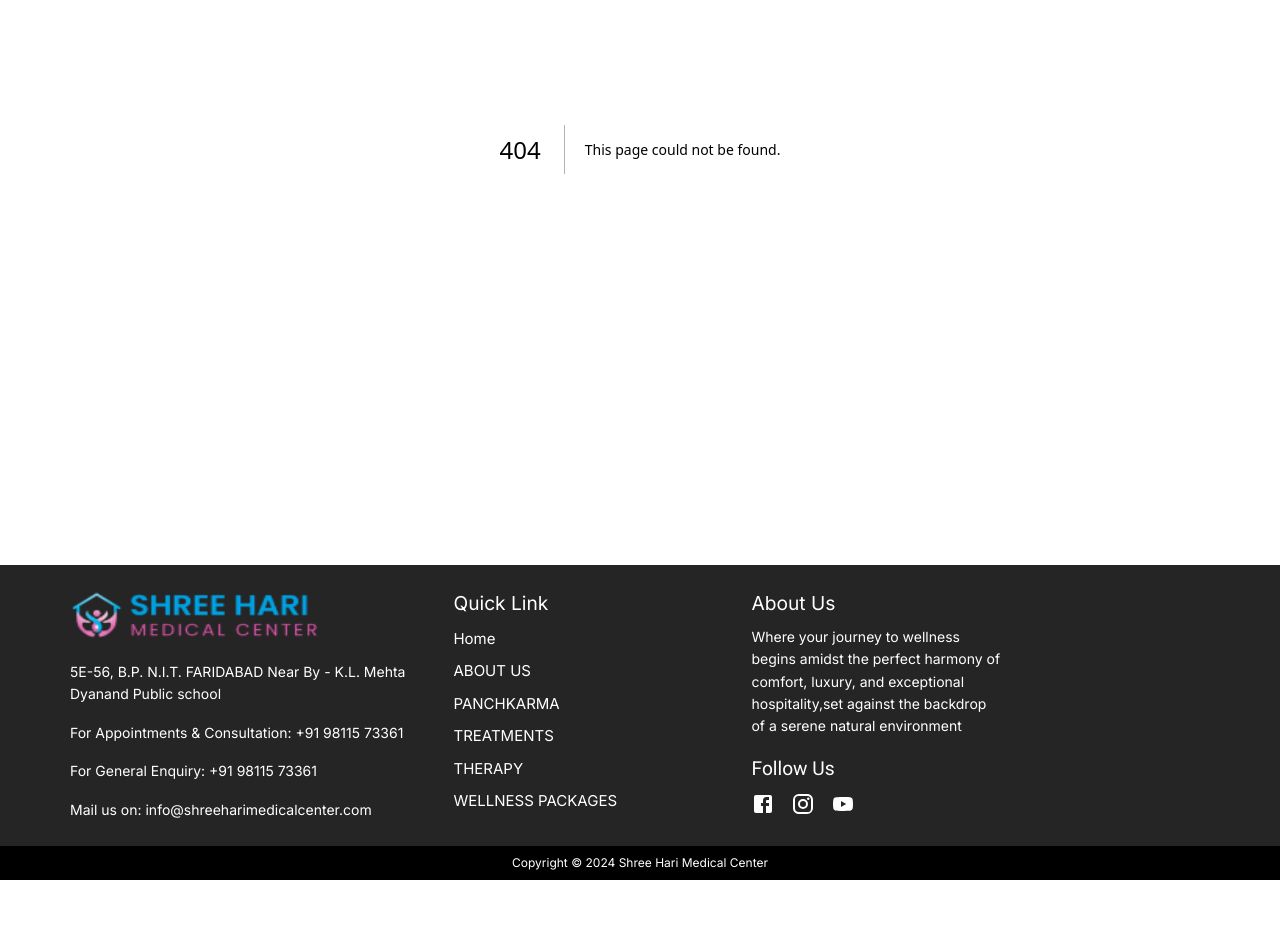
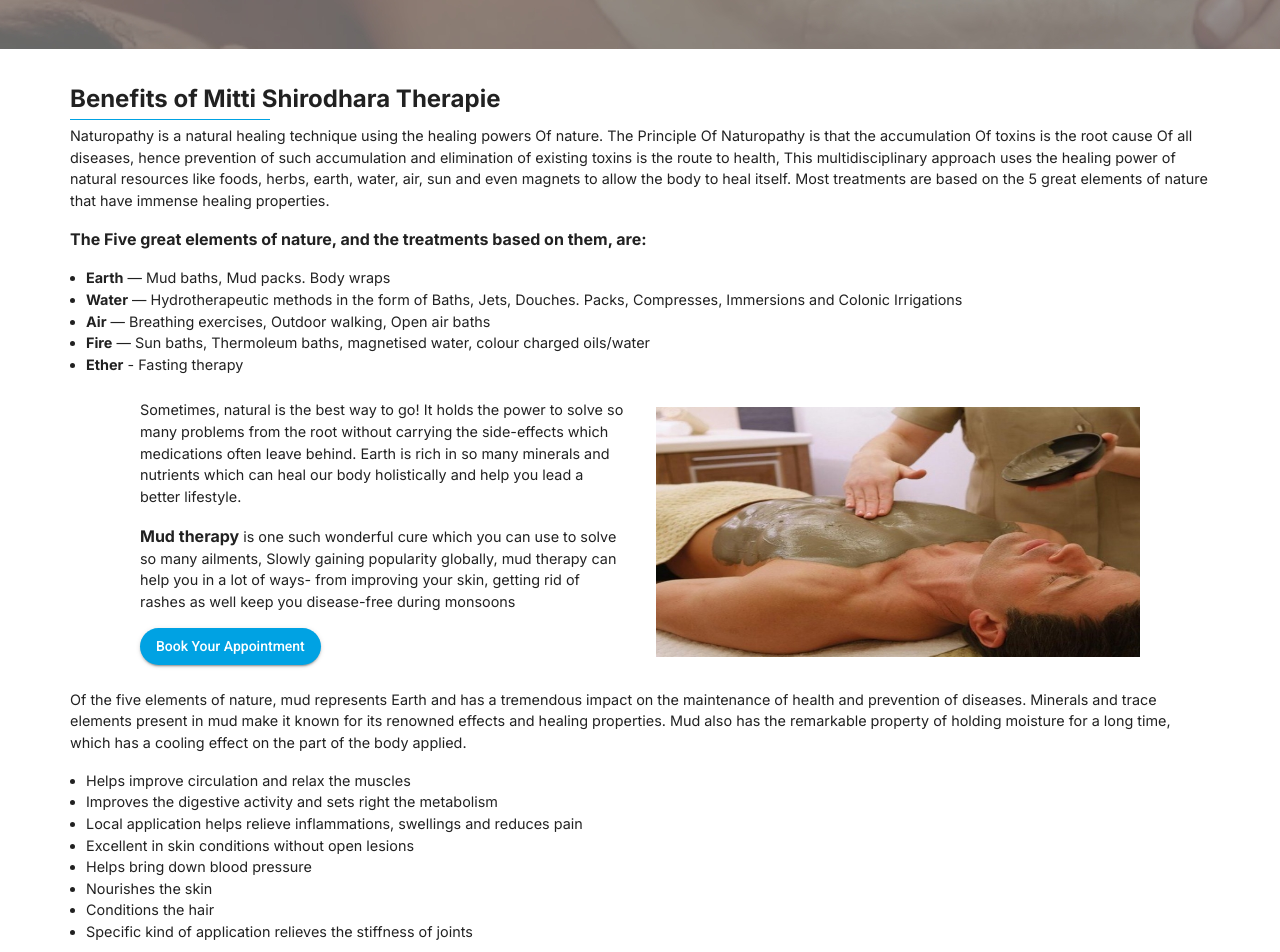
Before and after one commit to aadilranajmi/hari-medical, a Next.js app: page /mitti-shirodhara in a window 1280 px wide. Before the commit this address had no page. Shown: the part 320-1272 px from the top of the page. Before the commit the page ends 1200 px from the top, so only its background shows below. Built offline with nearby package versions, Linux system fonts and the light colour scheme.

Commit message:
mitti-shirodhara page created

```diff
--- a/src/app/globals.css
+++ b/src/app/globals.css
@@ -743,14 +743,14 @@ a {
 .potliMassage .imgContent .imgContentData p {
   margin-bottom: 1.5rem;
 }
-.servicesContent .servicesContentMain p b {
+.servicesContent p b {
   font-size: 1rem;
 }
-.servicesContent .servicesContentMain ul {
+.servicesContent ul {
   margin-left: 1rem;
   margin-bottom: 1rem;
 }
-.servicesContent .servicesContentMain ul li {
+.servicesContent ul li {
   font-size: 0.9rem;
 }
 .ayurvedicMassage .servicesContentMain .servicesContentMainImg {
--- /dev/null
+++ b/src/app/mitti-shirodhara/page.js
@@ -0,0 +1,124 @@
+import HomeBlog from "@/components/Home/HomeBlog";
+import HomeFaq from "@/components/Home/HomeFaq";
+import HeroBanner from "@/components/services/HeroBanner";
+import { heroBannerContent } from "@/static/services";
+import { Button } from "@mui/material";
+import Image from "next/image";
+import React from "react";
+
+const MittiShirodhara = () => {
+  const { title, breadcrumbTitle, bgImg } = heroBannerContent.mittiShirodhara;
+  return (
+    <>
+      <section className="servicesContent suryaChikitsa">
+        <HeroBanner
+          title={title}
+          breadcrumbTitle={breadcrumbTitle}
+          bgImg={bgImg}
+        />
+        <div className="container">
+          <h2>Benefits of Mitti Shirodhara Therapie</h2>
+          <p>
+            Naturopathy is a natural healing technique using the healing powers
+            Of nature. The Principle Of Naturopathy is that the accumulation Of
+            toxins is the root cause Of all diseases, hence prevention of such
+            accumulation and elimination of existing toxins is the route to
+            health, This multidisciplinary approach uses the healing power of
+            natural resources like foods, herbs, earth, water, air, sun and even
+            magnets to allow the body to heal itself. Most treatments are based
+            on the 5 great elements of nature that have immense healing
+            properties.
+          </p>
+          <p>
+            <b>
+              The Five great elements of nature, and the treatments based on
+              them, are:
+            </b>
+          </p>
+          <ul>
+            <li>
+              <b>Earth</b> — Mud baths, Mud packs. Body wraps
+            </li>
+            <li>
+              <b>Water</b> — Hydrotherapeutic methods in the form of Baths,
+              Jets, Douches. Packs, Compresses, Immersions and Colonic
+              Irrigations
+            </li>
+            <li>
+              <b>Air</b> — Breathing exercises, Outdoor walking, Open air baths
+            </li>
+            <li>
+              <b>Fire</b> — Sun baths, Thermoleum baths, magnetised water,
+              colour charged oils/water
+            </li>
+            <li>
+              <b>Ether</b> - Fasting therapy
+            </li>
+          </ul>
+          <div className="imgContent">
+            <div className="imgContentData">
+              <p>
+                Sometimes, natural is the best way to go! It holds the power to
+                solve so many problems from the root without carrying the
+                side-effects which medications often leave behind. Earth is rich
+                in so many minerals and nutrients which can heal our body
+                holistically and help you lead a better lifestyle.
+              </p>
+              <p>
+                <b>Mud therapy</b> is one such wonderful cure which you can use
+                to solve so many ailments, Slowly gaining popularity globally,
+                mud therapy can help you in a lot of ways- from improving your
+                skin, getting rid of rashes as well keep you disease-free during
+                monsoons
+              </p>
+              <Button
+                variant="contained"
+                sx={{
+                  borderRadius: "2rem",
+                }}
+              >
+                <a href="tel:+91 98115 73361">Book Your Appointment</a>
+              </Button>
+            </div>
+            <div className="serviceImg">
+              <Image
+                src="/images/services/mitti-shirodhara/mitti-shirodhara.jpg"
+                fill
+                alt="Benfit of Mitti Shirodhara Massage"
+              />
+            </div>
+          </div>
+          <p>
+            Of the five elements of nature, mud represents Earth and has a
+            tremendous impact on the maintenance of health and prevention of
+            diseases. Minerals and trace elements present in mud make it known
+            for its renowned effects and healing properties. Mud also has the
+            remarkable property of holding moisture for a long time, which has a
+            cooling effect on the part of the body applied.
+          </p>
+          <ul>
+            <li>Helps improve circulation and relax the muscles</li>
+            <li>
+              Improves the digestive activity and sets right the metabolism
+            </li>
+            <li>
+              Local application helps relieve inflammations, swellings and
+              reduces pain
+            </li>
+            <li>Excellent in skin conditions without open lesions</li>
+            <li>Helps bring down blood pressure</li>
+            <li>Nourishes the skin</li>
+            <li>Conditions the hair</li>
+            <li>
+              Specific kind of application relieves the stiffness of joints
+            </li>
+          </ul>
+        </div>
+      </section>
+      <HomeFaq />
+      <HomeBlog />
+    </>
+  );
+};
+
+export default MittiShirodhara;
--- a/src/app/surya-chikitsa/page.js
+++ b/src/app/surya-chikitsa/page.js
@@ -62,7 +62,7 @@ const SuryaChikitsa = () => {
             </div>
             <div className="serviceImg">
               <Image
-                src="/images/services/potli-massage/potli-massage-benefit.jpg"
+                src="/images/services/surya-chikitsa/surya-chikitsa.jpg"
                 fill
                 alt="Benfit of Potli Massage"
               />
--- a/src/static/services.js
+++ b/src/static/services.js
@@ -15,6 +15,11 @@ export const heroBannerContent = {
     breadcrumbTitle: "Surya Chikitsa",
     bgImg: "/images/services/surya-chikitsa/bg.jpg",
   },
+  mittiShirodhara: {
+    title: "Ayurvedic Mitti Shirodhara Therapie (Hydrotherapy)",
+    breadcrumbTitle: "Hydrotherapy",
+    bgImg: "/images/services/surya-chikitsa/bg.jpg",
+  }
 };
 
 export const ayurvedicMassage = [
```
Also changed, not shown: public/images/services/mitti-shirodhara/bg.jpg (added), public/images/services/mitti-shirodhara/mitti-shirodhara.jpg (added).
